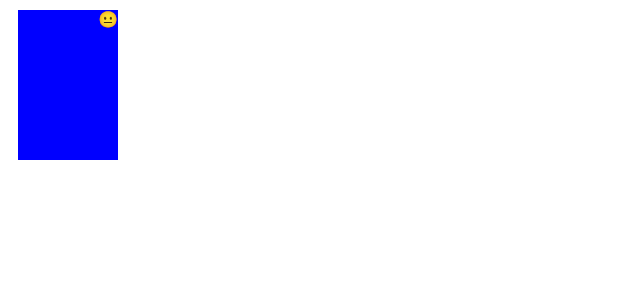
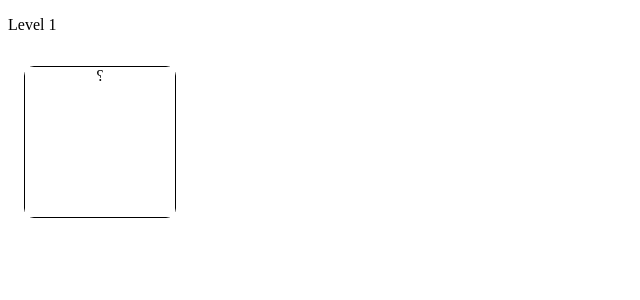
Before and after one commit to anniekatz/find-the-fire, a React (Vite) app: page / in a window 1280 px wide. Shown: the top 300 px of the page, without its empty margins (0-640 px from the left). Built offline with nearby package versions, Linux system fonts and the light colour scheme.

Commit message:
updated app and it's still messed up but eh

```diff
--- a/src/App2.jsx
+++ b/src/App2.jsx
@@ -1,76 +1,54 @@
-import React, { useState } from 'react';
-import './App2.css'
-
-const Card = ({ front, back, onClick, flipped }) => {
-  return (
-    <div className="card-container" onClick={onClick}>
-      <div className={`card ${flipped ? 'flipped' : ''}`}>
-        <div className="front">{front}</div>
-        <div className="back">{back}</div>
-      </div>
-    </div>
-  );
-};
+import React, { useState } from "react";
+import Card from "./Card";
+import "./Card.css";
 
 const App = () => {
   const [level, setLevel] = useState(1);
-  const [flippedCards, setFlippedCards] = useState([]);
-  const [cards, setCards] = useState([]);
+  const [happyFaceIndex, setHappyFaceIndex] = useState(0);
+  const [gameOver, setGameOver] = useState(false);
 
-  const handleCardClick = (index) => {
-    setFlippedCards([...flippedCards, index]);
+  const startNewGame = () => {
+    setLevel(1);
+    setHappyFaceIndex(Math.floor(Math.random() * level));
+    setGameOver(false);
   };
 
-  const resetGame = () => {
-    setLevel(1);
-    setFlippedCards([]);
-    setCards([]);
-  };
-
-  const generateCards = () => {
-    let newCards = [];
-    for (let i = 0; i < level; i++) {
-      newCards.push({
-        front: '😐',
-        back: i === 0 ? '😊' : '😢',
-      });
-    }
-    setCards(newCards);
-  };
-
-  const checkIfWon = () => {
-    if (flippedCards.includes(0)) {
-      setTimeout(() => {
+  const handleCardClick = index => {
+    if (index === happyFaceIndex) {
+      if (level === 3) {
+        alert("You win!");
+        startNewGame();
+      } else {
         setLevel(level + 1);
-        setFlippedCards([]);
-      }, 1000);
+        setHappyFaceIndex(Math.floor(Math.random() * level));
+      }
     } else {
-      alert('Game over');
-      resetGame();
+      setGameOver(true);
     }
   };
 
-  React.useEffect(() => {
-    generateCards();
-  }, [level]);
-
-  React.useEffect(() => {
-    if (flippedCards.length === level) {
-      checkIfWon();
-    }
-  }, [flippedCards]);
-
   return (
-    <div className="game-container">
-      {cards.map((card, index) => (
-        <Card
-          key={index}
-          front={card.front}
-          back={card.back}
-          onClick={() => handleCardClick(index)}
-          flipped={flippedCards.includes(index)}
-        />
-      ))}
+    <div className="game">
+      {gameOver ? (
+        <div>
+          <p>Game over</p>
+          <button onClick={startNewGame}>Start new game</button>
+        </div>
+      ) : (
+        <>
+          <p>Level {level}</p>
+          {Array.from({ length: level }, (_, index) => (
+            <Card
+              key={index}
+              level={level}
+              handleClick={() => handleCardClick(index)}
+              flipped={index === happyFaceIndex}
+              front={"📎"}
+              back={index === happyFaceIndex ? "😊" : "😢"}
+            />
+          ))}
+        </>
+      )}
     </div>
   );
 };
--- /dev/null
+++ b/src/Card.css
@@ -0,0 +1,37 @@
+.card {
+    height: 150px;
+    width: 150px;
+    position: relative;
+    perspective: 1000px;
+    text-align: center;
+    margin: 1em;
+    border: 1px solid black;
+    display: inline-block;
+  }
+
+  .card__face {
+    height: 100%;
+    width: 100%;
+    position: absolute;
+    backface-visibility: hidden;
+    transition: transform 0.6s;
+    transform-style: preserve-3d;
+  }
+
+  .card__face--front {
+    background-color: #fff;
+    transform: rotateY(0deg);
+  }
+
+  .card__face--back {
+    background-color: #fff;
+    transform: rotateY(180deg);
+  }
+
+  .card.is-flipped .card__face--front {
+    transform: rotateY(180deg);
+  }
+
+  .card.is-flipped .card__face--back {
+    transform: rotateY(0deg);
+  }
--- /dev/null
+++ b/src/Card.jsx
@@ -0,0 +1,41 @@
+import React, { useState } from "react";
+import "./Card.css";
+
+const Card = ({ level, handleNextLevel }) => {
+  const [isFlipped, setIsFlipped] = useState(false);
+  const [selected, setSelected] = useState(false);
+
+  let cards = [];
+  for (let i = 0; i < level; i++) {
+    cards.push(
+      <div
+        key={i}
+        className={`card ${isFlipped ? "is-flipped" : ""}`}
+        onClick={() => {
+          setIsFlipped(true);
+          setSelected(i === 0);
+        }}
+      >
+        <div className="card__face card__face--front">?</div>
+        <div className="card__face card__face--back">
+          {i === 0 ? "😊" : "😢"}
+        </div>
+      </div>
+    );
+  }
+
+  if (isFlipped && selected) {
+    setTimeout(() => {
+      handleNextLevel();
+    }, 1000);
+  }
+
+  return (
+    <div>
+      {cards}
+      {isFlipped && !selected && <div>Game over</div>}
+    </div>
+  );
+};
+
+export default Card;
```
